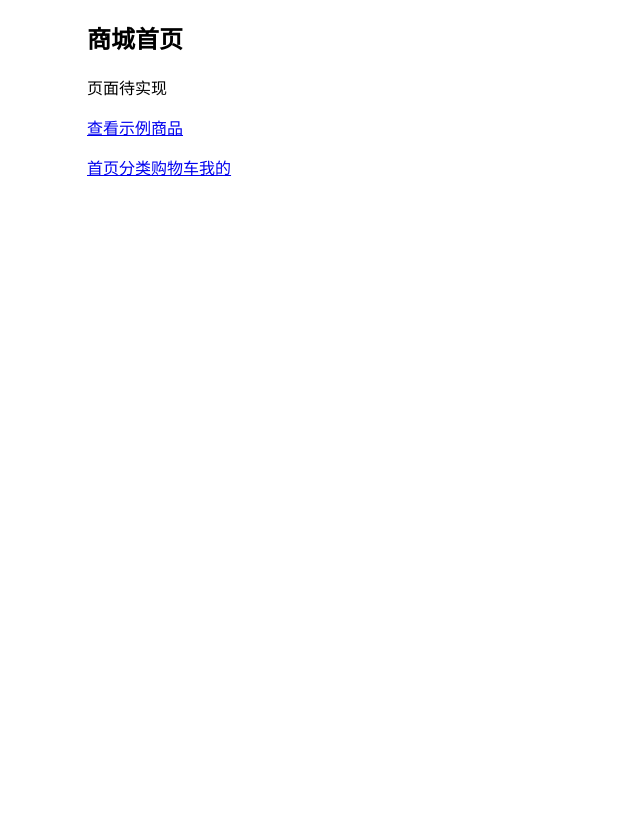
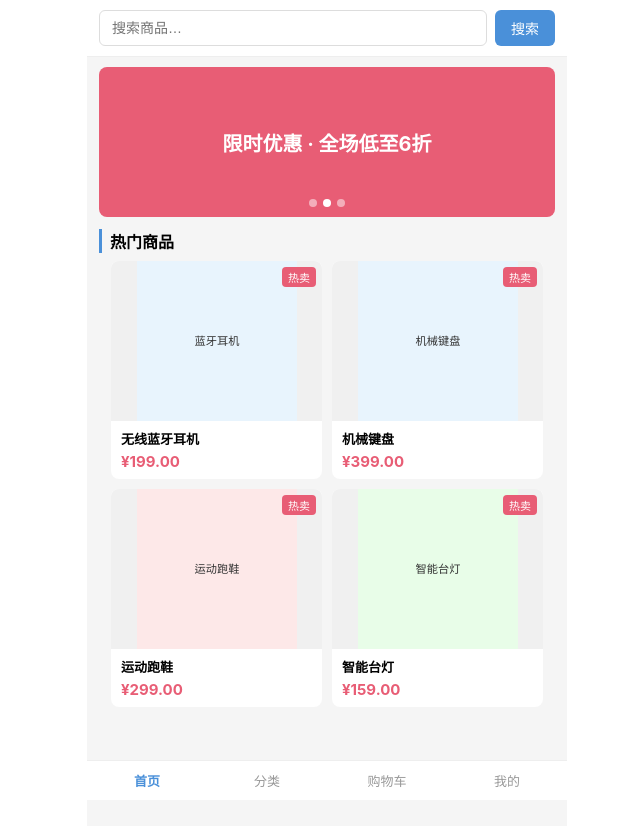
Before and after one commit to GYC-Debug-create/lightweight-platform, a React (Vite) app: page / in a window 1280 px wide. Shown: the top 826 px of the page, without its empty margins (313-953 px from the left). Built offline with nearby package versions, Linux system fonts and the light colour scheme.

Commit message:
第二阶段：实现首页分类和商品展示
Change-Id: I797516c0464d91d3fc4842d3529630df5fc10f05

```diff
--- a/src/App.css
+++ b/src/App.css
@@ -1,6 +1,220 @@
+/* ===== 根布局 ===== */
 .App {
   max-width: 480px;
   margin: 0 auto;
   min-height: 100vh;
   padding-bottom: 60px;
+  background: #f5f5f5;
 }
+
+/* ===== 搜索框 ===== */
+.search-bar {
+  display: flex;
+  padding: 10px 12px;
+  background: #fff;
+  gap: 8px;
+  border-bottom: 1px solid #eee;
+}
+.search-input {
+  flex: 1;
+  padding: 8px 12px;
+  border: 1px solid #ddd;
+  border-radius: 6px;
+  font-size: 14px;
+  outline: none;
+}
+.search-input:focus {
+  border-color: #4A90D9;
+}
+.search-btn {
+  padding: 8px 16px;
+  background: #4A90D9;
+  color: #fff;
+  border: none;
+  border-radius: 6px;
+  font-size: 14px;
+  cursor: pointer;
+  white-space: nowrap;
+}
+.search-clear {
+  padding: 8px 12px;
+  background: #eee;
+  border: none;
+  border-radius: 6px;
+  font-size: 13px;
+  cursor: pointer;
+  white-space: nowrap;
+}
+
+/* ===== 轮播图 ===== */
+.banner {
+  margin: 10px 12px;
+  border-radius: 8px;
+  overflow: hidden;
+  position: relative;
+}
+.banner-slide {
+  height: 150px;
+  display: flex;
+  align-items: center;
+  justify-content: center;
+  color: #fff;
+  font-size: 20px;
+  font-weight: bold;
+  transition: background-color 0.5s;
+}
+.banner-dots {
+  position: absolute;
+  bottom: 10px;
+  left: 50%;
+  transform: translateX(-50%);
+  display: flex;
+  gap: 6px;
+}
+.banner-dot {
+  width: 8px;
+  height: 8px;
+  border-radius: 50%;
+  background: rgba(255,255,255,0.5);
+  cursor: pointer;
+}
+.banner-dot.active {
+  background: #fff;
+}
+
+/* ===== 区域标题 ===== */
+.section {
+  padding: 0 12px;
+}
+.section-title {
+  font-size: 16px;
+  margin: 12px 0 8px;
+  padding-left: 8px;
+  border-left: 3px solid #4A90D9;
+}
+
+/* ===== 商品网格 ===== */
+.product-grid {
+  display: grid;
+  grid-template-columns: 1fr 1fr;
+  gap: 10px;
+  padding: 0 12px;
+}
+.category-content .product-grid {
+  padding: 0;
+}
+
+/* ===== 商品卡片 ===== */
+.product-card {
+  background: #fff;
+  border-radius: 8px;
+  overflow: hidden;
+  text-decoration: none;
+  color: inherit;
+  display: block;
+}
+.product-card-img {
+  position: relative;
+  width: 100%;
+  height: 160px;
+  background: #f0f0f0;
+  display: flex;
+  align-items: center;
+  justify-content: center;
+}
+.product-card-img img {
+  max-width: 100%;
+  max-height: 100%;
+  object-fit: contain;
+}
+.product-card-badge {
+  position: absolute;
+  top: 6px;
+  right: 6px;
+  background: #E85D75;
+  color: #fff;
+  font-size: 11px;
+  padding: 2px 6px;
+  border-radius: 4px;
+}
+.product-card-info {
+  padding: 8px 10px;
+}
+.product-card-name {
+  font-size: 13px;
+  margin: 0 0 4px;
+  overflow: hidden;
+  text-overflow: ellipsis;
+  white-space: nowrap;
+}
+.product-card-price {
+  font-size: 15px;
+  font-weight: bold;
+  color: #E85D75;
+  margin: 0;
+}
+
+/* ===== 分类页 ===== */
+.category-page {
+  display: flex;
+  height: calc(100vh - 110px);
+}
+.category-sidebar {
+  width: 90px;
+  background: #fff;
+  overflow-y: auto;
+  border-right: 1px solid #eee;
+  flex-shrink: 0;
+}
+.category-item {
+  padding: 14px 8px;
+  text-align: center;
+  font-size: 13px;
+  color: #666;
+  cursor: pointer;
+  border-bottom: 1px solid #f0f0f0;
+}
+.category-item.active {
+  color: #4A90D9;
+  font-weight: bold;
+  background: #f0f6ff;
+  border-left: 3px solid #4A90D9;
+}
+.category-content {
+  flex: 1;
+  overflow-y: auto;
+  padding: 10px;
+}
+
+/* ===== 空状态 ===== */
+.empty-state {
+  text-align: center;
+  padding: 40px 20px;
+  color: #999;
+}
+
+/* ===== 底部导航 ===== */
+.bottom-nav {
+  position: fixed;
+  bottom: 0;
+  left: 50%;
+  transform: translateX(-50%);
+  width: 100%;
+  max-width: 480px;
+  display: flex;
+  background: #fff;
+  border-top: 1px solid #eee;
+  z-index: 100;
+}
+.bottom-nav a {
+  flex: 1;
+  text-align: center;
+  padding: 10px 0;
+  font-size: 13px;
+  text-decoration: none;
+  color: #999;
+}
+.bottom-nav a.active {
+  color: #4A90D9;
+  font-weight: bold;
+}
--- a/src/components/ProductCard.jsx
+++ b/src/components/ProductCard.jsx
@@ -1,14 +1,18 @@
 import { Link } from "react-router-dom";
+import { formatPrice } from "../utils/format";
 
 const ProductCard = ({ product }) => {
   if (!product) return null;
 
   return (
     <Link to={`/detail/${product.id}`} className="product-card">
-      <img src={product.image} alt={product.name} />
+      <div className="product-card-img">
+        <img src={product.image} alt={product.name} />
+        {product.hot && <span className="product-card-badge">热卖</span>}
+      </div>
       <div className="product-card-info">
-        <h4>{product.name}</h4>
-        <p>¥{product.price}</p>
+        <h4 className="product-card-name">{product.name}</h4>
+        <p className="product-card-price">{formatPrice(product.price)}</p>
       </div>
     </Link>
   );
--- a/src/pages/CategoryPage.jsx
+++ b/src/pages/CategoryPage.jsx
@@ -1,8 +1,42 @@
+import { useState, useContext } from "react";
+import { ServiceContext } from "../contexts/ServiceContext";
+import ProductCard from "../components/ProductCard";
+import EmptyState from "../components/EmptyState";
+
 const CategoryPage = () => {
+  const services = useContext(ServiceContext);
+  const categories = services.good.getCategories();
+  const [activeId, setActiveId] = useState(
+    categories.length > 0 ? categories[0].id : null
+  );
+
+  const goods = activeId ? services.good.getGoodsByCategory(activeId) : [];
+
   return (
-    <div>
-      <h2>分类页</h2>
-      <p>页面待实现</p>
+    <div className="category-page">
+      <div className="category-sidebar">
+        {categories.map((cat) => (
+          <div
+            key={cat.id}
+            className={`category-item ${cat.id === activeId ? "active" : ""}`}
+            onClick={() => setActiveId(cat.id)}
+          >
+            {cat.name}
+          </div>
+        ))}
+      </div>
+
+      <div className="category-content">
+        {goods.length > 0 ? (
+          <div className="product-grid">
+            {goods.map((g) => (
+              <ProductCard key={g.id} product={g} />
+            ))}
+          </div>
+        ) : (
+          <EmptyState message="该分类暂无商品" />
+        )}
+      </div>
     </div>
   );
 };
--- a/src/pages/HomePage.jsx
+++ b/src/pages/HomePage.jsx
@@ -1,13 +1,105 @@
-import { Link } from "react-router-dom";
+import { useState, useEffect, useContext } from "react";
+import { ServiceContext } from "../contexts/ServiceContext";
+import ProductCard from "../components/ProductCard";
+import EmptyState from "../components/EmptyState";
+
+const banners = [
+  { id: 1, text: "新品上市 · 无线蓝牙耳机", color: "#4A90D9" },
+  { id: 2, text: "限时优惠 · 全场低至6折", color: "#E85D75" },
+  { id: 3, text: "品质保证 · 7天无理由退换", color: "#50B86C" },
+];
 
 const HomePage = () => {
+  const services = useContext(ServiceContext);
+  const [keyword, setKeyword] = useState("");
+  const [bannerIndex, setBannerIndex] = useState(0);
+  const [searchResults, setSearchResults] = useState(null);
+
+  const hotGoods = services.good.getHotGoods();
+
+  useEffect(() => {
+    const timer = setInterval(() => {
+      setBannerIndex((prev) => (prev + 1) % banners.length);
+    }, 3000);
+    return () => clearInterval(timer);
+  }, []);
+
+  const handleSearch = () => {
+    const trimmed = keyword.trim();
+    if (!trimmed) {
+      setSearchResults(null);
+      return;
+    }
+    const results = services.good.searchGoods(trimmed);
+    setSearchResults(results);
+  };
+
+  const handleKeyDown = (e) => {
+    if (e.key === "Enter") handleSearch();
+  };
+
+  const handleClearSearch = () => {
+    setKeyword("");
+    setSearchResults(null);
+  };
+
+  const displayGoods = searchResults !== null ? searchResults : hotGoods;
+
   return (
-    <div>
-      <h2>商城首页</h2>
-      <p>页面待实现</p>
-      <p>
-        <Link to="/detail/g001">查看示例商品</Link>
-      </p>
+    <div className="home-page">
+      <div className="search-bar">
+        <input
+          type="text"
+          className="search-input"
+          placeholder="搜索商品…"
+          value={keyword}
+          onChange={(e) => setKeyword(e.target.value)}
+          onKeyDown={handleKeyDown}
+        />
+        <button className="search-btn" onClick={handleSearch}>
+          搜索
+        </button>
+        {searchResults !== null && (
+          <button className="search-clear" onClick={handleClearSearch}>
+            清除
+          </button>
+        )}
+      </div>
+
+      {searchResults === null && (
+        <div className="banner">
+          <div
+            className="banner-slide"
+            style={{ backgroundColor: banners[bannerIndex].color }}
+          >
+            <span>{banners[bannerIndex].text}</span>
+          </div>
+          <div className="banner-dots">
+            {banners.map((b, i) => (
+              <span
+                key={b.id}
+                className={`banner-dot ${i === bannerIndex ? "active" : ""}`}
+                onClick={() => setBannerIndex(i)}
+              />
+            ))}
+          </div>
+        </div>
+      )}
+
+      <div className="section">
+        <h3 className="section-title">
+          {searchResults !== null ? "搜索结果" : "热门商品"}
+        </h3>
+        {displayGoods.length > 0 ? (
+          <div className="product-grid">
+            {displayGoods.map((g) => (
+              <ProductCard key={g.id} product={g} />
+            ))}
+          </div>
+        ) : (
+          <EmptyState message="暂无商品" />
+        )}
+      </div>
     </div>
   );
 };
```
